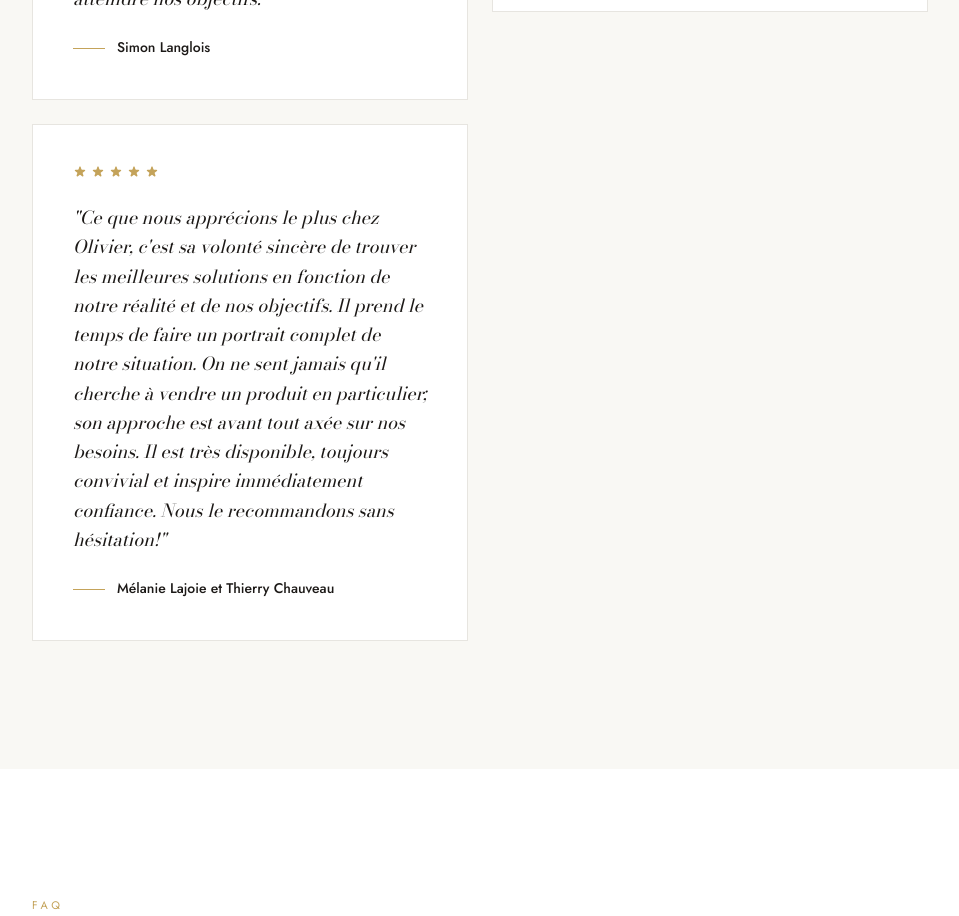
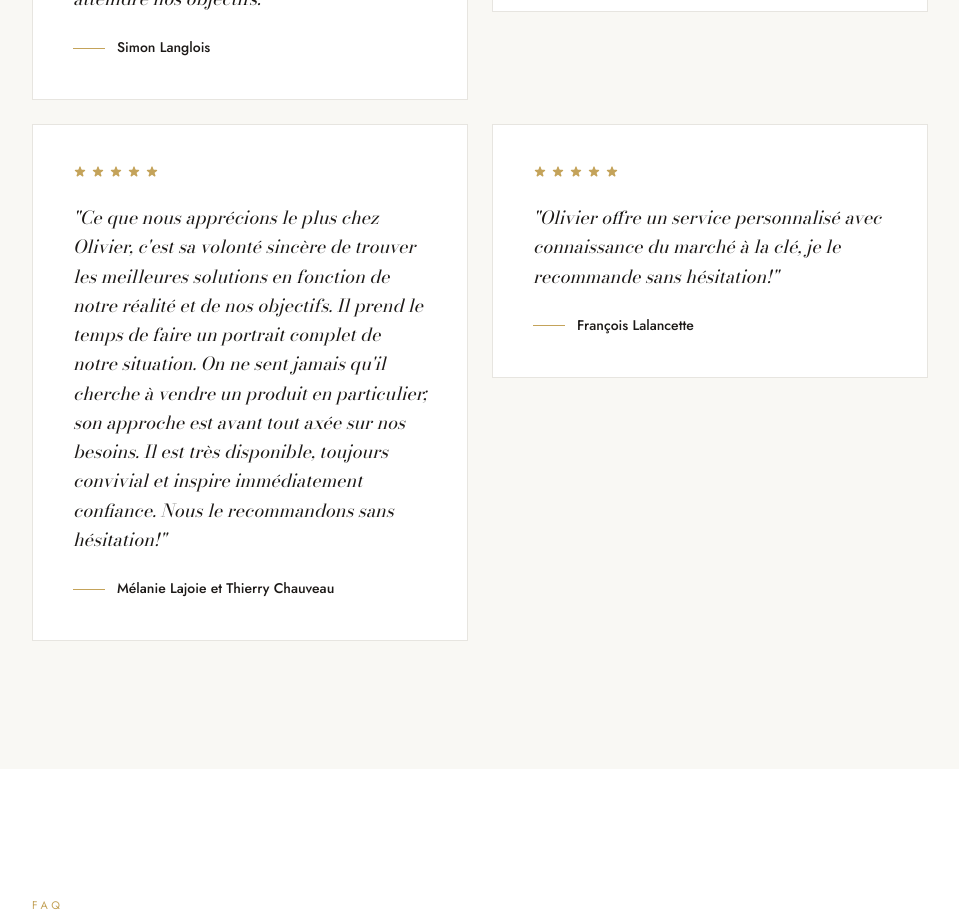
Before and after one commit to liemb77/op-gestion-privee, a Next.js app: page / in a window 1280 px wide. Shown: the part 5760-6676 px from the top of the page, without its empty margins (64-1023 px from the left). Built offline with nearby package versions, Linux system fonts and the light colour scheme.

Commit message:
Add François Lalancette testimonial

```diff
--- a/app/page.tsx
+++ b/app/page.tsx
@@ -97,6 +97,11 @@ const TESTIMONIALS = [
   {
     quote: { fr: "Ce que nous apprécions le plus chez Olivier, c'est sa volonté sincère de trouver les meilleures solutions en fonction de notre réalité et de nos objectifs. Il prend le temps de faire un portrait complet de notre situation. On ne sent jamais qu'il cherche à vendre un produit en particulier; son approche est avant tout axée sur nos besoins. Il est très disponible, toujours convivial et inspire immédiatement confiance. Nous le recommandons sans hésitation!", en: "What we appreciate most about Olivier is his sincere desire to find the best solutions based on our reality and goals. He takes the time to build a complete picture of our situation. You never feel he is trying to sell a particular product — his approach is always centered on our needs. He is highly available, always warm, and immediately inspires trust. We recommend him without hesitation!" },
     name: 'Mélanie Lajoie et Thierry Chauveau',
+    role: { fr: '', en: '' },
+  },
+  {
+    quote: { fr: "Olivier offre un service personnalisé avec connaissance du marché à la clé, je le recommande sans hésitation!", en: "Olivier offers a personalized service with key market knowledge, I recommend him without hesitation!" },
+    name: 'François Lalancette',
     role: { fr: '', en: '' },
   },
 ];
```
